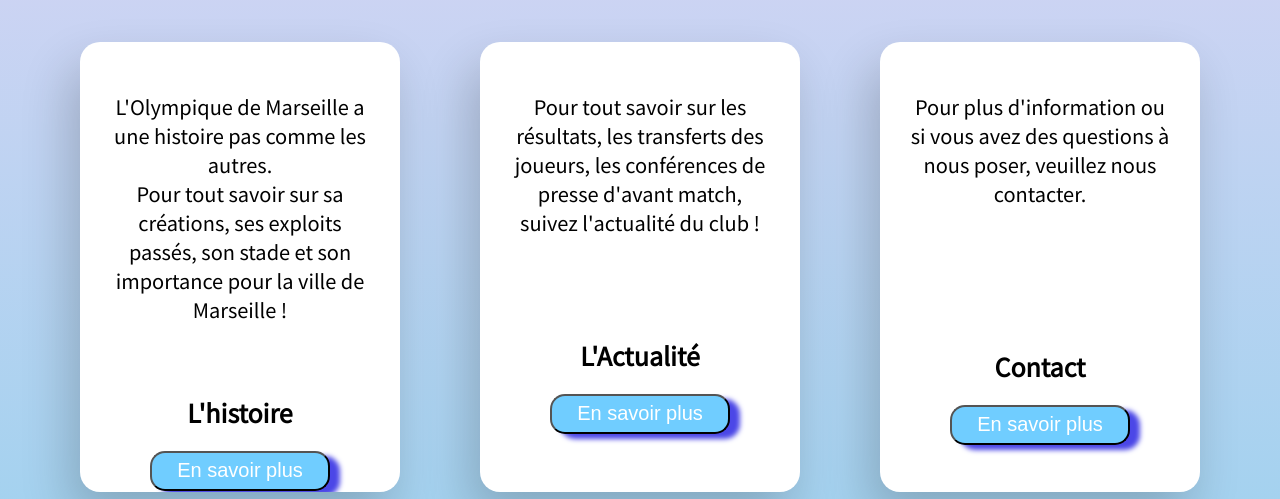
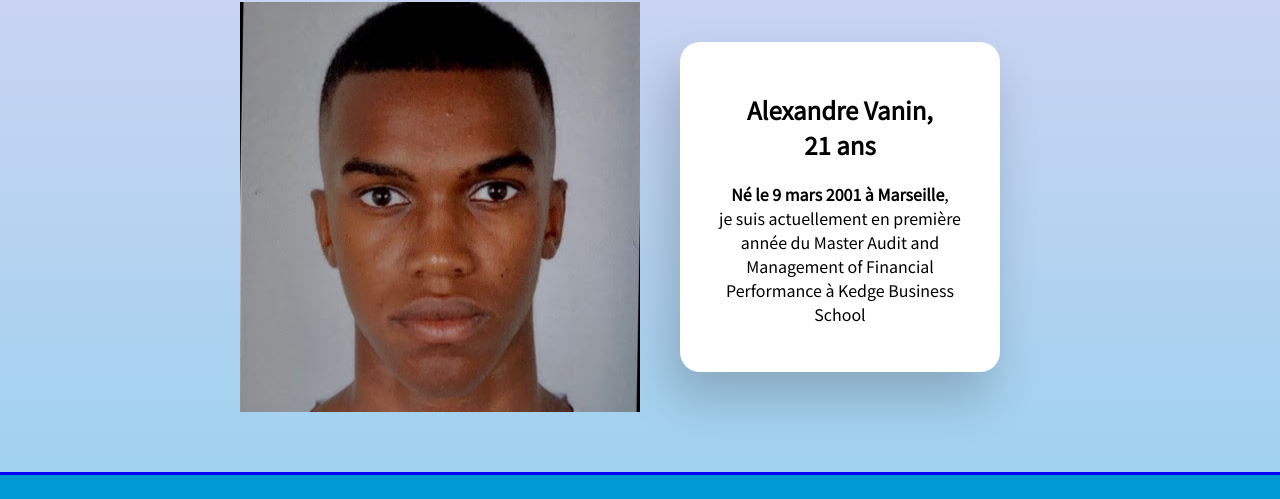
Before and after one commit to alexvanin1/Alexandre-Vanin, a plain HTML site: page index.html in a window 1280 px wide. Shown: the part 126-625 px from the top of the page. Drawn offline with Linux system fonts and the light colour scheme.

Commit message:
Add files via upload

```diff
--- a/index.html
+++ b/index.html
@@ -16,40 +16,21 @@
 
 </header>
 
-	<section>
+<section>
+    <div class="profil">
 
-	<div class="quote">
+        <img src="moi.jpg">
 
 		<div>
-			<div class="box1" id="box">
-				<p> L'Olympique de Marseille a une histoire pas comme les autres. </br> Pour tout savoir sur sa créations, ses exploits passés, son stade et son importance pour la ville de Marseille ! <p>
-				<h2> L'histoire </h2>
-				<a  href="profil.html"><input type="button" value="En savoir plus" class="btn"></a>
+			<div class="box4">
+				<h2> Alexandre Vanin,</br> 21 ans </h2>
+				<p> <b>Né le 9 mars 2001 à Marseille</b>,</br> je suis actuellement en première année du Master Audit and Management of Financial Performance à Kedge Business School <p>
 			</div>
 			<div class="bg"></div>
 		</div>
 
-		<div>
-			<div class="box2" id="box">
-				<p> Pour tout savoir sur les résultats, les transferts des joueurs, les conférences de presse d'avant match, </br>suivez l'actualité du club !  <p>
-				<h2> L'Actualité </h2>
-				<a  href="profil.html"><input type="button" value="En savoir plus" class="btn"></a>
-			</div>
-			<div class="bg"></div>
-		</div>
-
-		<div>
-			<div class="box3" id="box">
-				<p> Pour plus d'information ou si vous avez des questions à nous poser, veuillez nous contacter. <p>
-				<h2> Contact </h2>
-				<a  href="profil.html"><input type="button" value="En savoir plus" class="btn"></a>
-			</div>
-			<div class="bg"></div>
-		</div>
-
-	</div>
-
-	</section>
+    </div>
+</section>
 
 <footer>
 
@@ -57,10 +38,10 @@
 
 		<div class="liens">
 			<ul id="link">
-				<a href="profil.html"><li> Acceuil </li></a>
-				<a href="profil.html"><li> Histoire </li></a>
-				<a href="profil.html"><li> Actualité </li></a>
-				<a href="profil.html"><li> Contact </li></a>
+				<a href="fansite.html"><li> Acceuil </li></a>
+				<a href="fansite.html"><li> Histoire </li></a>
+				<a href="fansite.html"><li> Actualité </li></a>
+				<a href="fansite.html"><li> Contact </li></a>
 			</ul>
 		</div>
 
```
